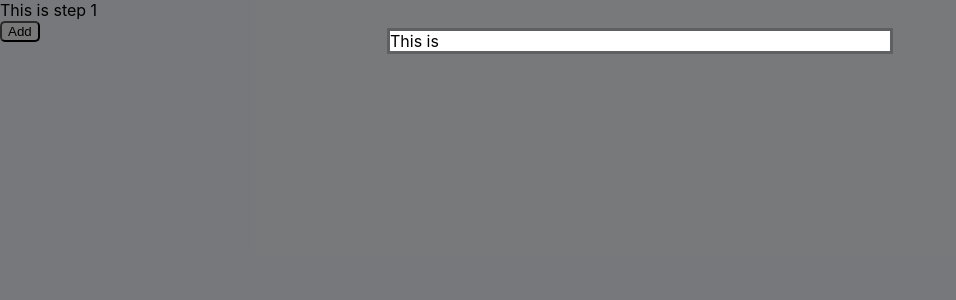
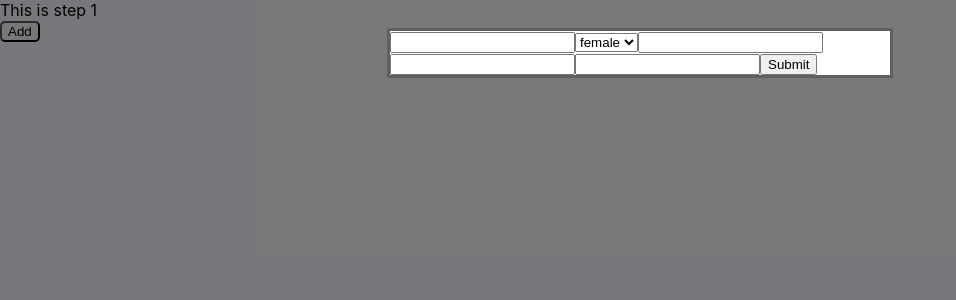
Before and after one commit to tmohammad78/learning_english_app, a React (Create React App) app: page /1th in a window 1280 px wide. Both pictures are taken after a click on the button "Add". Shown: the top 300 px of the page, without its empty margins (0-956 px from the left). Built offline with nearby package versions, Linux system fonts and the light colour scheme.

Commit message:
Add Input hook and form and input ui element

```diff
--- a/package.json
+++ b/package.json
@@ -16,6 +16,7 @@
     "node-sass": "4.12",
     "react": "^17.0.2",
     "react-dom": "^17.0.2",
+    "react-hook-form": "^7.15.3",
     "react-redux": "^7.2.4",
     "react-router-dom": "^5.2.1",
     "react-scripts": "4.0.3",
--- /dev/null
+++ b/src/components/forms/wordsForm/index.tsx
@@ -0,0 +1,29 @@
+import { useForm } from 'react-hook-form';
+import { WordState } from 'src/types/store';
+const typeOfwords = ['Noun', 'Verb', 'Adjective'];
+// interface FormData: WordState{
+//   word: string;
+//   type: string;
+//   description: [];
+// };
+const WordsForm = () => {
+  const { register, handleSubmit } = useForm<WordState>();
+  const onSubmit = (data: any) => console.log(data);
+
+  return (
+    <form onSubmit={handleSubmit(onSubmit)}>
+      <input {...register('name')} />
+      <select {...register('type')}>
+        <option value="female">female</option>
+        <option value="male">male</option>
+        <option value="other">other</option>
+      </select>
+      <input {...register('meaning')} />
+      <input {...register('example')} />
+      <input {...register('synonym')} />
+      <input type="submit" />
+    </form>
+  );
+};
+
+export default WordsForm;
--- /dev/null
+++ b/src/components/input/style.scss
@@ -0,0 +1,6 @@
+.input {
+  &__main {
+  }
+  &__label {
+  }
+}
--- a/src/pages/steps/index.tsx
+++ b/src/pages/steps/index.tsx
@@ -1,6 +1,7 @@
 import { useState } from 'react';
 import { useDispatch } from 'react-redux';
 import Button from 'src/components/button';
+import WordsForm from 'src/components/forms/wordsForm';
 import GeneralDay from 'src/components/generalDay';
 import Modal from 'src/components/modal';
 import { addWord } from 'src/redux/words';
@@ -21,7 +22,7 @@ const StepsPage = (props: any) => {
       <Button handleClick={click} submitText="Add" />
       {show ? true : false}
       <Modal showModal={show}>
-        <div>This is </div>
+        <WordsForm />
       </Modal>
     </>
   );
```
Also changed, not shown: src/components/input/index.tsx (added, +48 -0 lines), src/hooks/input/use-input.ts (added, +28 -0 lines), 1 other file (tests, documents, lock files or other folders).
